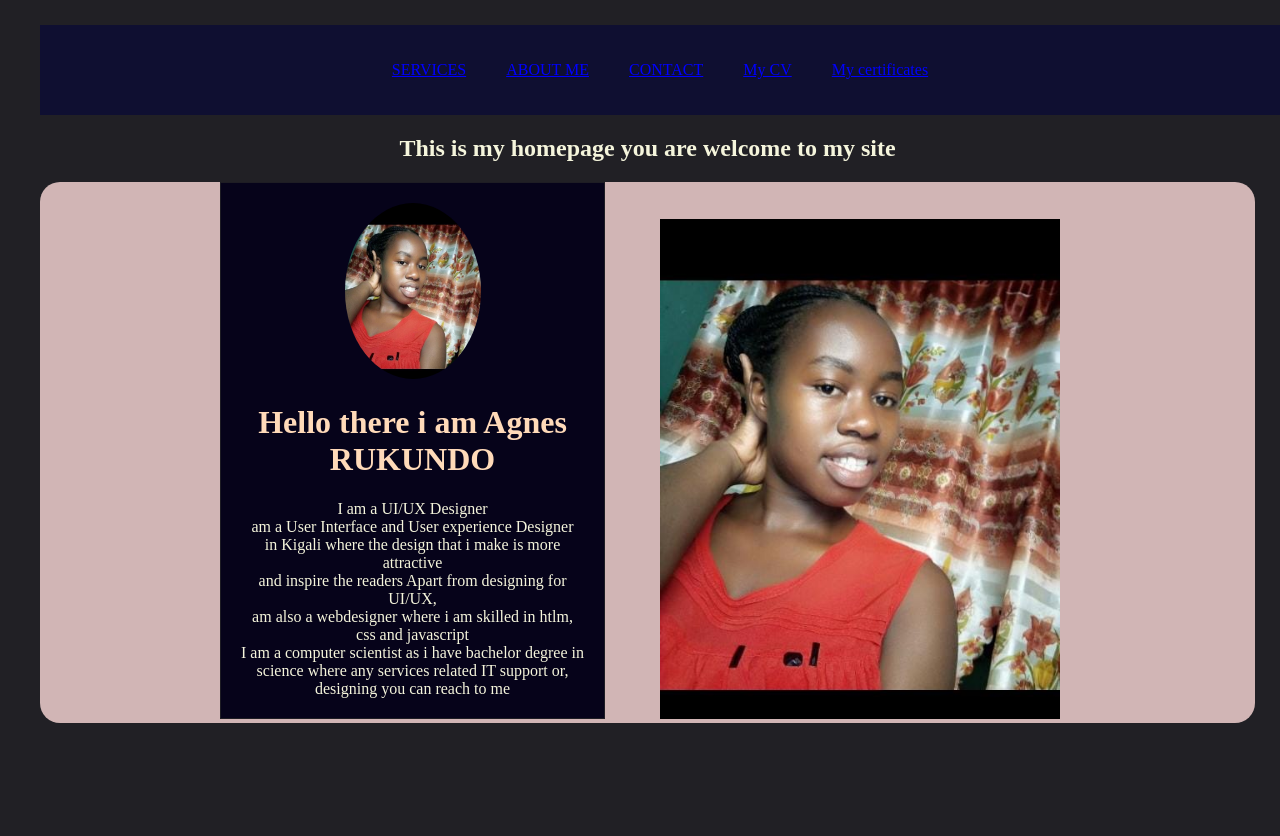
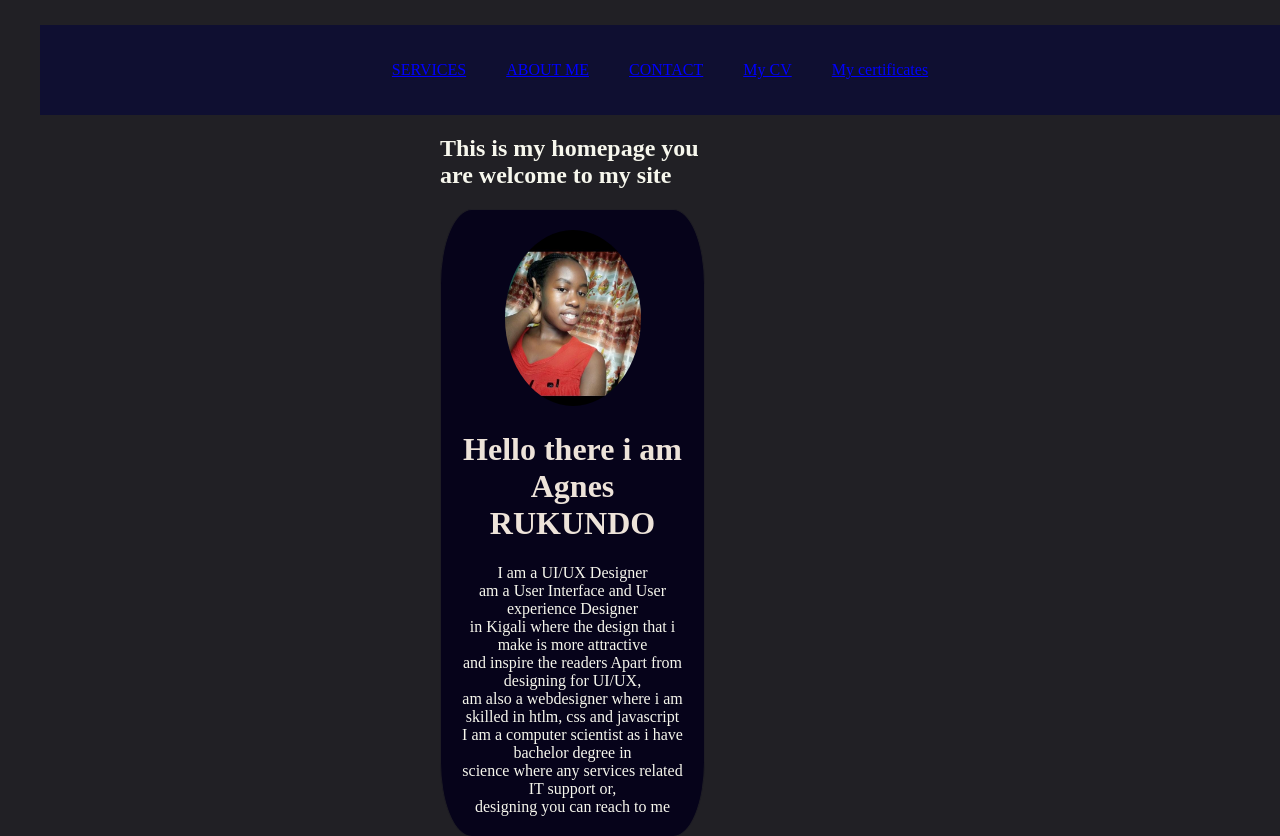
Before and after one commit to umulisa-arch/umulisa-arch.github.io_oldone, a plain HTML site: page index.html in a window 1280 px wide. Shown: the top 836 px of the page. Drawn offline with Linux system fonts and the light colour scheme.

Commit message:
index page updated

```diff
--- a/Style.css
+++ b/Style.css
@@ -4,7 +4,7 @@ body {
     margin: 5px;
     margin-left: 20px;
     padding: 20px;
-    color: beige;
+    color: rgb(247, 247, 237);
     /*background-image: "D:\portfolio\basketall.jpg";*/
     background-color: rgb(33, 32, 37);
 
@@ -20,25 +20,27 @@ header button:hover{
 	background: rgb(121, 209, 136);
 }
 #p1{
-    text-align: center;
+    margin-right: 550px;
+    margin-left: 400px;
 }
 .homepage{
     padding: 20px;
     text-align: center;
     margin-top: 2px;
-    margin-right: 650px;
-    margin-left: 180px;
+    margin-right: 550px;
+    margin-left: 400px;
     border: 1px solid rgb(30, 29, 36);;
     background-color: rgb(6, 3, 26);
+    border-radius: 12%;
     /*border: 1px solid grey;
     background-color: rgb(53, 39, 41);*/
 }
-#home{
+/*#home{
     background-color: rgb(209, 181, 181);
     border-radius: 20px;
 
 
-}
+}*/
 .aboutme{
     text-align: center;
 }
@@ -57,8 +59,8 @@ header button:hover{
 }
 .image1{
     border-radius: 100%;
-    margin-left: 620px;
-    margin-top: -500px;
+    margin-left: 760px;
+    margin-top: -440px;
     margin-bottom: 50px;
 
 }
--- a/index.html
+++ b/index.html
@@ -41,7 +41,7 @@
     <div id="home">
     <div class="homepage">
         <img src="./amafoto/agnes1.jpg" alt="Ooops no image" width="136px" height="176px" style="border-radius: 50%;">
-       <h1 style="color: peachpuff;">Hello there i am Agnes RUKUNDO</h1>
+       <h1 style="color: rgb(237, 227, 217);">Hello there i am Agnes RUKUNDO</h1>
          I am a UI/UX Designer
         <br> am a User Interface and User experience Designer<br>
         in Kigali where the design that i make is more attractive<br>
@@ -53,9 +53,7 @@
             <br> science where any services related IT support or,<br>
              designing you can reach to me
     </div>
-    <div class="image1">
-        <img src="./amafoto/agnes1.jpg" alt="Ooops no image" width="400px" height="500px" >
-    </div>
+
 </div>
     <footer id="footer">
         <p id="pf">Copyright@ Agnes 2023</p>
```
